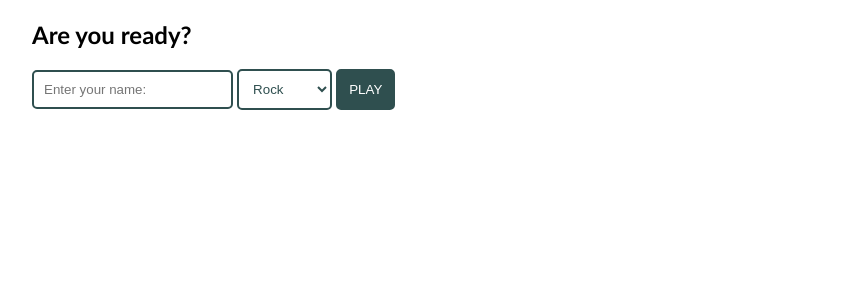
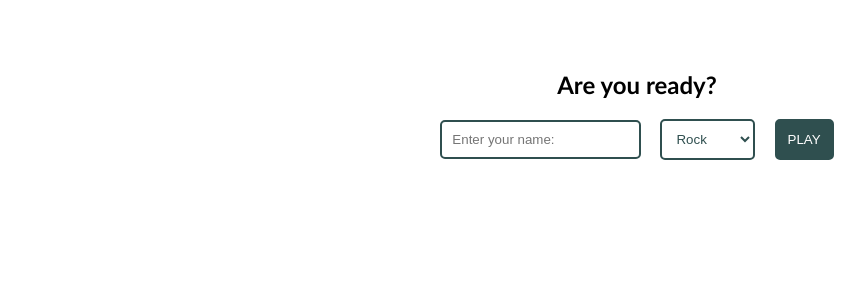
Before and after one commit to ttinning/rock_paper_scissors_homework_app, a Flask app: page /play in a window 1280 px wide. Shown: the part 152-452 px from the top of the page, without its empty margins (3-868 px from the left). Run offline with Flask 2, Linux system fonts and the light colour scheme.

Commit message:
CSS styling changed, welcome and play page

```diff
--- a/static/style.css
+++ b/static/style.css
@@ -56,7 +59,9 @@ header > nav {
 }
 
 .input_form {
-    padding-left: 35px;
+    padding-top: 50px;
+    text-align: center;
+    vertical-align: middle;
 }
 
 #results_page {
@@ -71,6 +76,7 @@ header > nav {
     border-radius: 5px;
     text-transform: uppercase;
     padding: 11px;
+    margin-left: 15px;
 }
 
 #name_selector {
@@ -79,6 +85,7 @@ header > nav {
     border: 2px solid darkslategrey;
     border-radius: 5px;
     padding: 10px;
+    margin-right: 15px;
 }
 
 #choice_selector {
```
Also changed, not shown: other parts of static/style.css (+6 -3 lines).
